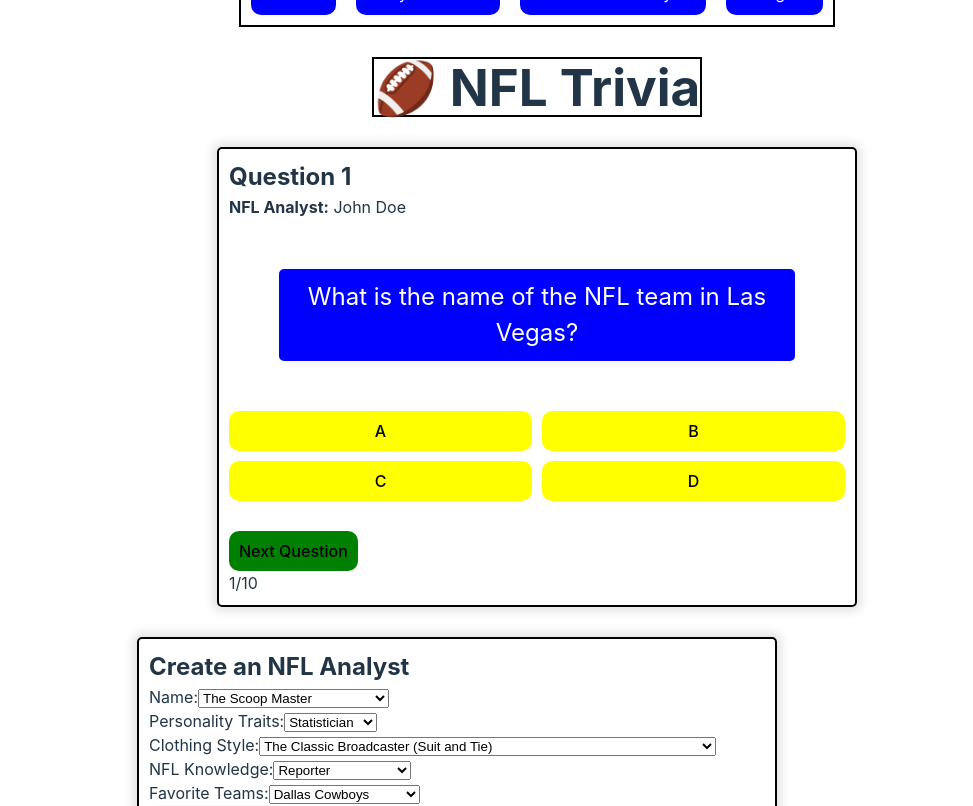
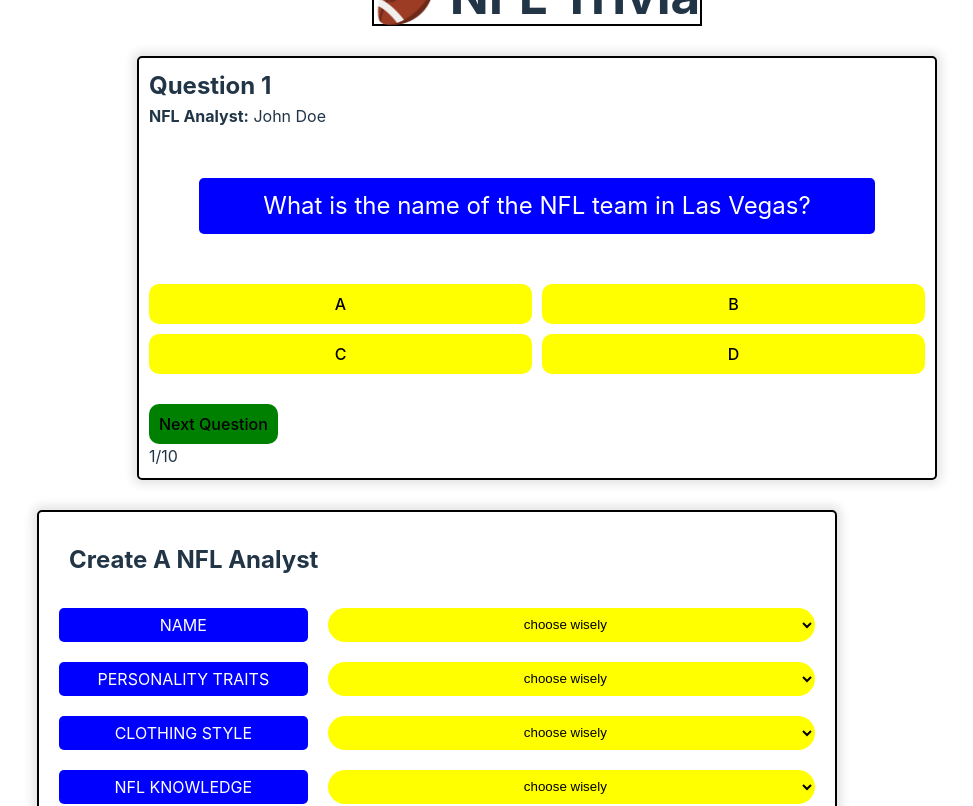
Before and after one commit to mdholder74/frontend, a React (Vite) app in the folder react-nfl-trivia-app/: page /analyst in a window 1280 px wide. Shown: the top 806 px of the page, without its empty margins (103-1076 px from the left). Built offline with nearby package versions, Linux system fonts and the light colour scheme.

Commit message:
styled the nfl analyst section

```diff
--- a/react-nfl-trivia-app/src/App.css
+++ b/react-nfl-trivia-app/src/App.css
@@ -74,7 +74,7 @@
     cursor: pointer;
 }
 
-.next-btn {
+.next-btn, .save-btn {
     padding: 10px;
     margin-top: 30px;
     border: none;
@@ -91,14 +91,48 @@
     background-color: lightblue;
 }
 
+.analyst-header {
+    margin: 20px;
+}
+
 .analyst-container {
-    width: 800px;
+    width: 1000px;
     max-width: 80%;
     border: 2px solid black;
     border-radius: 5px;
     padding: 10px;
     box-shadow: 0 0 10px 5px rgba(0, 0, 0, 0.1);
 
+}
+
+.form {
+    display: flex;
+
+}
+
+.form label {
+    flex:1;
+
+}
+
+label {
+    margin: 10px;
+    background-color: blue;
+    border-radius: 5px;
+    padding: 5px;
+    color: white;
+    text-align: center;
+}
+
+.form select{
+    flex: 2;
+    padding: 5px;
+    margin: 10px;
+    text-align: center;
+    border-radius: 50px;
+    border: none;
+    background-color: yellow;
+    cursor: pointer;
 }
 
 .footer {
--- a/react-nfl-trivia-app/src/components/Analyst.jsx
+++ b/react-nfl-trivia-app/src/components/Analyst.jsx
@@ -4,10 +4,11 @@
   return (
     <div>
       <div class="analyst-container">
-        <h2>Create an NFL Analyst</h2>
+          <h2 className ="analyst-header">Create A NFL Analyst</h2>
           <div class="form">
-            <label>Name:</label>
-            <select id="role">
+              <label>NAME</label>
+              <select>
+                  <option value="" disabled selected>choose wisely</option>
                   <option>The Scoop Master</option>
                   <option>The Comeback King</option>
                   <option>The Playbook Professor</option>
@@ -17,8 +18,9 @@
               </select>
           </div>
           <div class="form">
-            <label>Personality Traits:</label>
-            <select id="traits">
+              <label>PERSONALITY TRAITS</label>
+              <select>
+                  <option value="" disabled selected>choose wisely</option>
                   <option>Statistician</option>
                   <option>Passionate</option>
                   <option>Articulate</option>
@@ -28,8 +30,9 @@
               </select>
           </div>
           <div class="form">
-            <label>Clothing Style:</label>
-            <select id="clothing">
+              <label>CLOTHING STYLE</label>
+              <select>
+                  <option value="" disabled selected>choose wisely</option>
                   <option>The Classic Broadcaster (Suit and Tie)</option>
                   <option>The Former Player (Button-up, Jeans, Sneakers)</option>
                   <option>The Trendsetter (Designer Jackets, Tailored Pants, Oxfords)</option>
@@ -37,8 +40,9 @@
               </select>
           </div>
           <div class="form">
-            <label>NFL Knowledge:</label>
-            <select id="expertise">
+              <label>NFL KNOWLEDGE</label>
+              <select>
+              <option value="" disabled selected>choose wisely</option>
                   <option>Reporter</option>
                   <option>Former Player</option>
                   <option>Former Coach</option>
@@ -46,8 +50,9 @@
               </select>
           </div>
           <div class="form">
-            <label>Favorite Teams:</label>
-            <select id="teams">
+              <label>FAVORITE TEAMS</label>
+              <select>
+                  <option value="" disabled selected>choose wisely</option>
                   <option>Dallas Cowboys</option>
                   <option>New England Patriots</option>
                   <option>Philadelphia Eagles</option>
@@ -60,9 +65,8 @@
                   <option>Baltimore Ravens</option>
               </select>
           </div>
-        <button onclick="saveAnalyst()">Save Analyst</button>
+          <button className= "save-btn" onclick="saveAnalyst()">Save Analyst</button>
         </div>
-
     </div>
   )
 }
```
Lines whose indentation alone changed are shown as unchanged.
